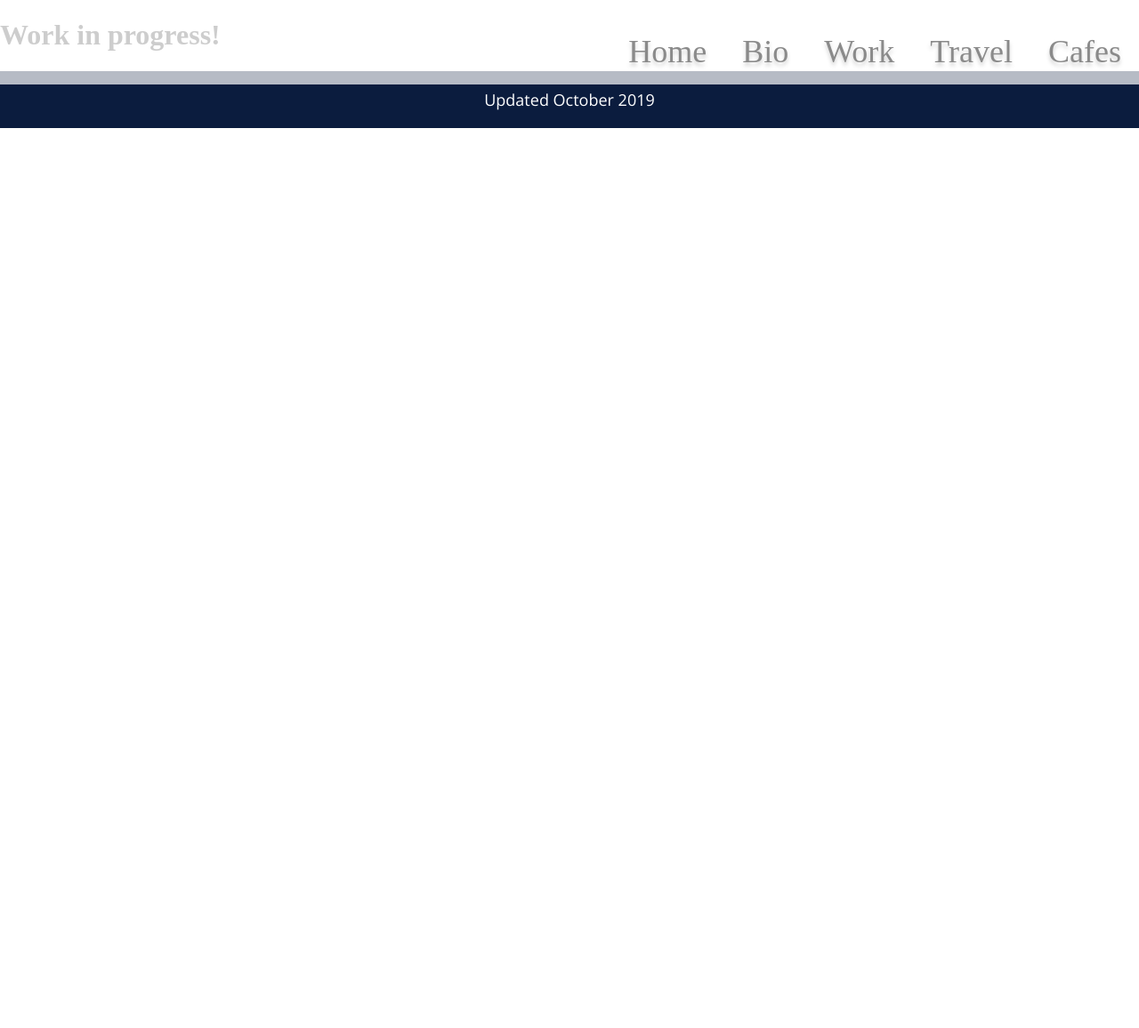
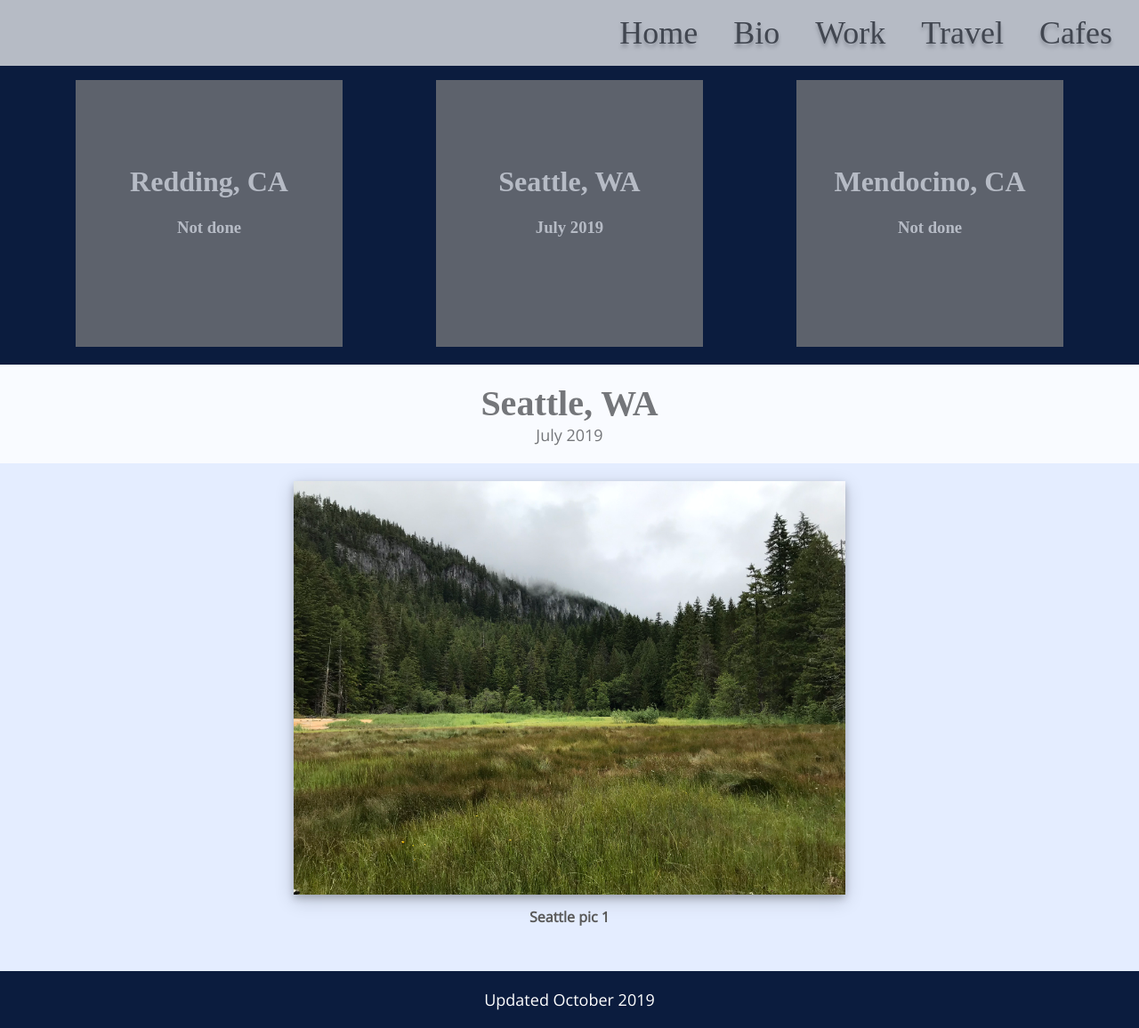
Before and after one commit to yijutuan/personal-website, a plain HTML site: page travel.html in a window 1280 px wide. Shown: the whole page at 89% size. Before the commit the page ends 800 px from the top, so only its background shows below. Drawn offline with nearby package versions, Linux system fonts and the light colour scheme; a web font is replaced by a local one.

Commit message:
Add to Travel page

```diff
--- a/resources/css/index.css
+++ b/resources/css/index.css
@@ -8,6 +8,10 @@ body {
 a {
     text-decoration: inherit;
     color: inherit;
+}
+
+p {
+    font-family: 'Open Sans';
 }
 
 /* Navigation Bar */
@@ -24,6 +28,7 @@ nav ul {
     display: flex;
     justify-content: flex-end;
     flex-direction: row;
+    padding-right: 10px;
 }
 
 nav li{
@@ -164,7 +169,51 @@ footer {
 }
 
 #verse {
-    margin-top: 100px;
+    margin-top: 70px;
+}
+
+/* Travel page ONLY */
+.travel-title-container {
+    padding-top: 70px;
+    background-color: #0B1C3E;
+}
+
+.travel-title-cards {
+    width: 300px;
+    height: 300px;
+    margin: 20px;
+    background-color: grey;
+    text-align: center;
+    color: white;
+    opacity: 0.7;
+}
+
+.travel-title-cards:hover {
+    opacity: 1;
+}
+
+.travel-title-cards h1 {
+    padding-top: 25%;
+}
+
+.location-container {
+    background-color: #E4EDFF;
+    padding-bottom: 30px;
+}
+
+.travel-pictures-container {
+    text-align: center;
+    margin: 20px;
+}
+
+.picture-container img {
+    width: 50%;
+    box-shadow: 0 4px 8px 0 rgba(0, 0, 0, 0.2), 0 6px 20px 0 rgba(0, 0, 0, 0.19);
+}
+
+.picture-caption {
+    font-family: 'Open Sans';
+    margin: 10px;
 }
 
 /* Cafe Page ONLY */
--- a/travel.html
+++ b/travel.html
@@ -18,7 +18,39 @@
             </ul>
         </nav>
 
-        <h1>Work in progress!</h1>
+        <div class="travel-title-container flex-container">
+            <div class="travel-title-cards">
+                <h1>Redding, CA</h1>
+                <h3>Not done</h3>
+            </div>
+            <div id="seattle-thumbnail" class="travel-title-cards">
+                <h1>Seattle, WA</h1>
+                <h3>July 2019</h3>
+            </div>
+            <div class="travel-title-cards">
+                <h1>Mendocino, CA</h1>
+                <h3>Not done</h3>
+            </div>
+        </div>
+
+        <div class="location-container">
+            <div id="seattle" class="title-overlay">
+                <h2>
+                    Seattle, WA
+                </h2>
+                <p>
+                    July 2019
+                </p>
+            </div>
+            <div class="travel-pictures-container">
+                <div class="picture-container">
+                    <img src="./resources/images/seattle/IMG_2859.JPEG">
+                    <h4 class="picture-caption">
+                        Seattle pic 1
+                    </h4>
+                </div>
+            </div>
+        </div>
     </body>
 
     <footer>
```
Also changed, not shown: resources/images/seattle/IMG_2859.JPEG (added), resources/images/seattle/IMG_2901.JPEG (added), resources/images/seattle/IMG_2930.JPEG (added), resources/images/seattle/IMG_2932.JPEG (added), resources/images/seattle/IMG_2935.JPEG (added), resources/images/seattle/IMG_2993.JPEG (added), resources/images/seattle/IMG_3009.JPEG (added), resources/images/seattle/IMG_3052.JPEG (added), 7 other files.
